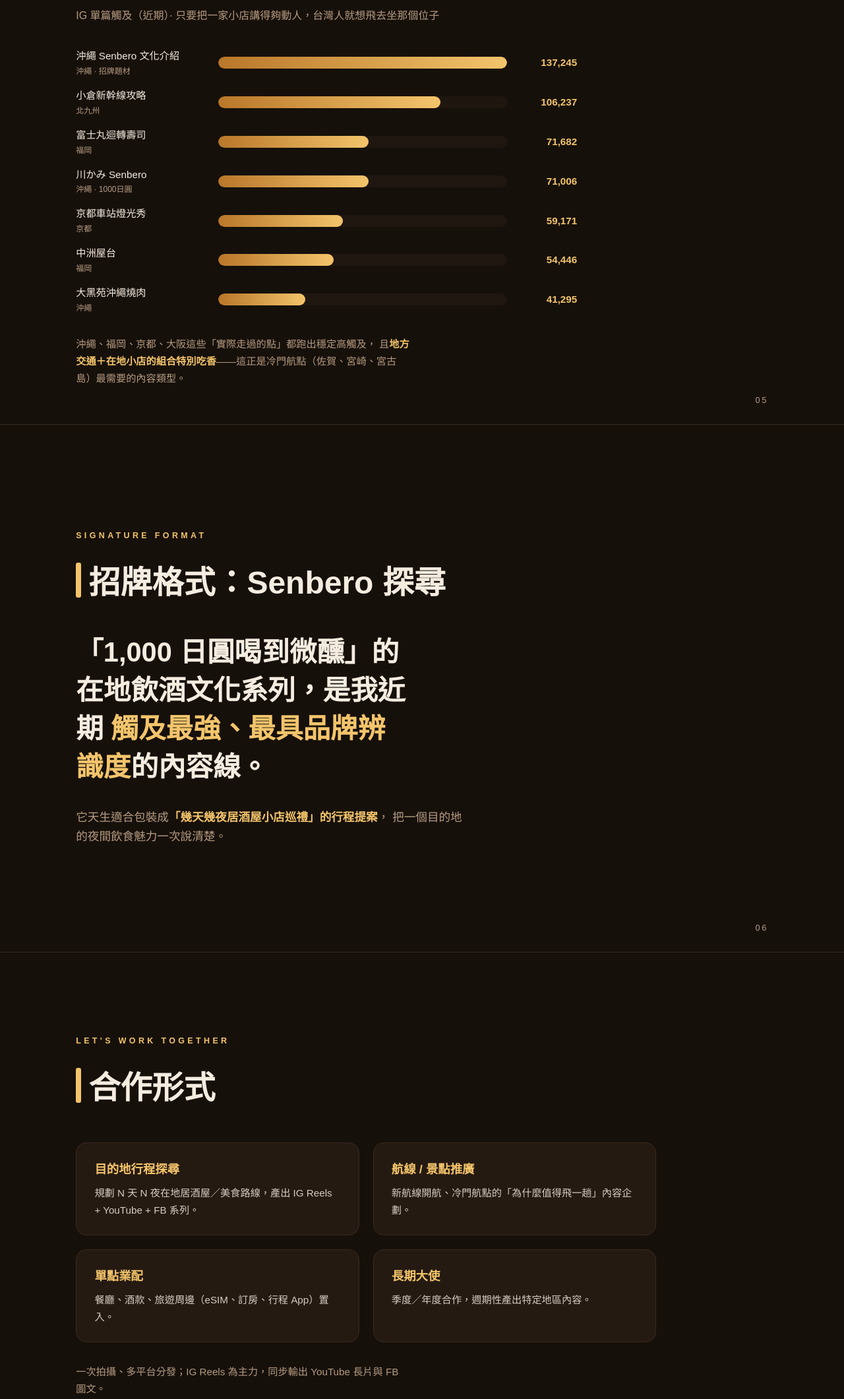
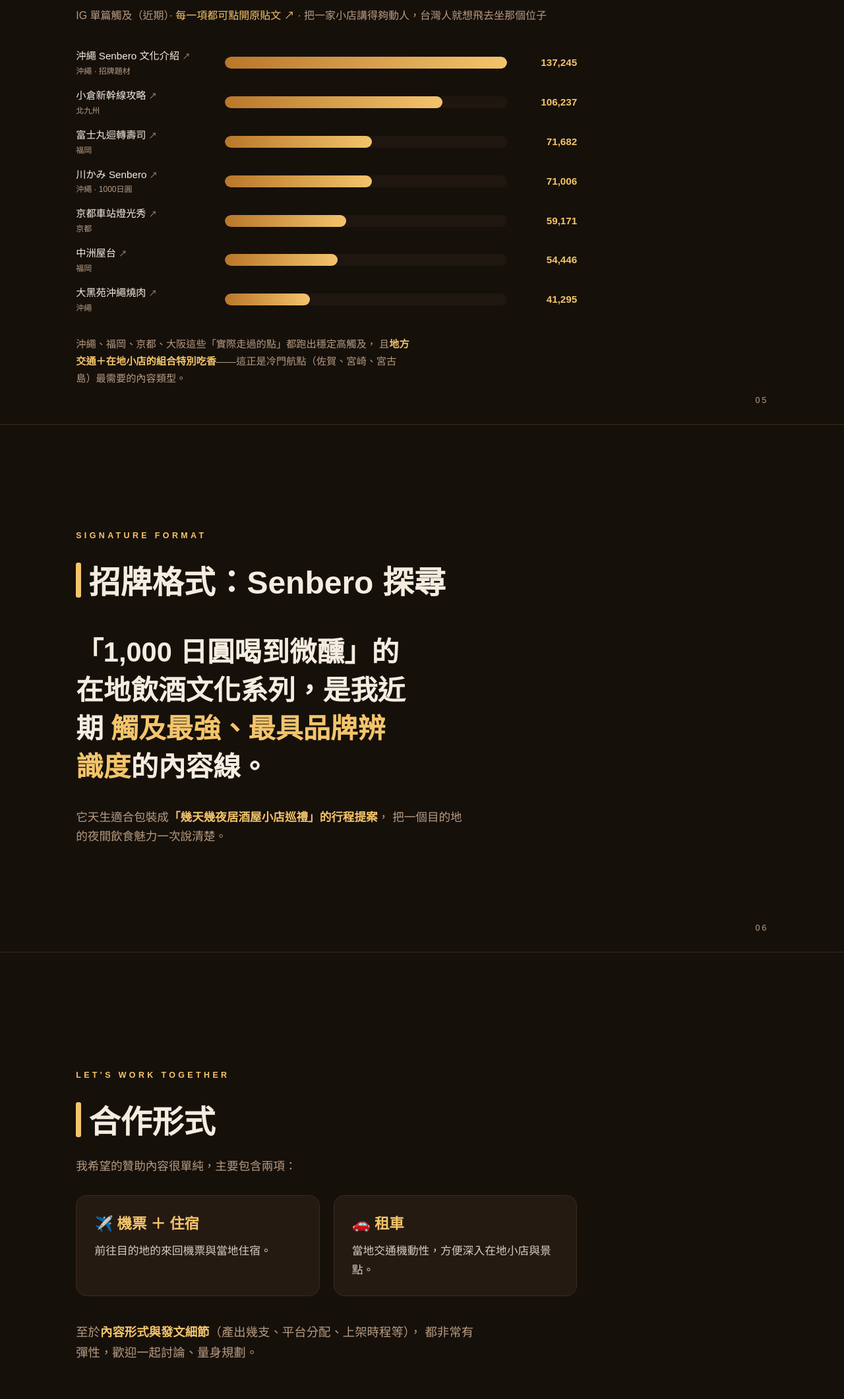
Before and after one commit to kevinhuang-repo/media-kit, a plain HTML site: page index.html in a window 1280 px wide. Shown: the part 3381-5502 px from the top of the page at 66% size. Drawn offline with Linux system fonts and the light colour scheme.

Commit message:
Track-record posts clickable, contact items hyperlinked, simplify collaboration to flights+stay+car

```diff
--- a/index.html
+++ b/index.html
@@ -76,7 +76,12 @@
 
   /* japan bars */
   .bars{margin-top:2.2rem;display:flex;flex-direction:column;gap:.85rem;max-width:760px}
-  .barrow{display:grid;grid-template-columns:200px 1fr 90px;align-items:center;gap:1rem}
+  .barrow{display:grid;grid-template-columns:210px 1fr 90px;align-items:center;gap:1rem;
+    text-decoration:none;color:inherit;transition:transform .15s ease;cursor:pointer}
+  .barrow:hover{transform:translateX(5px)}
+  .barrow:hover .name{color:var(--amber2)}
+  .barrow:hover .fill{filter:brightness(1.18)}
+  .barrow .name .ext{color:var(--muted);font-weight:400;font-size:.8em}
   .barrow .name{font-size:.95rem;color:var(--cream)}
   .barrow .name small{color:var(--muted);display:block;font-size:.75rem}
   .track{height:18px;background:var(--bg2);border-radius:9px;overflow:hidden}
@@ -98,6 +103,8 @@
   /* contact */
   .contact{background:linear-gradient(160deg,#1c140d,#120c07)}
   .contact .lines{margin-top:2rem;font-size:1.15rem;line-height:2.4}
+  .contact .lines a{color:var(--cream);text-decoration:none;border-bottom:1px solid var(--line);transition:border-color .15s,color .15s}
+  .contact .lines a:hover{color:var(--amber2);border-bottom-color:var(--amber2)}
   .contact .lines b{color:var(--amber2);margin-right:1rem;letter-spacing:.1em;
     display:inline-block;width:120px}
   .hint{position:fixed;bottom:1.2rem;left:50%;transform:translateX(-50%);
@@ -209,15 +216,16 @@
   <section class="slide">
     <div class="kicker">Proven in Japan</div>
     <h2><span class="bar"></span>日本在地內容實績</h2>
-    <p style="color:var(--muted);margin-top:.4rem">IG 單篇觸及（近期）· 只要把一家小店講得夠動人，台灣人就想飛去坐那個位子</p>
+    <p style="color:var(--muted);margin-top:.4rem">IG 單篇觸及（近期）·
+      <span style="color:var(--amber2)">每一項都可點開原貼文 ↗</span> · 把一家小店講得夠動人，台灣人就想飛去坐那個位子</p>
     <div class="bars">
-      <div class="barrow"><div class="name">沖繩 Senbero 文化介紹<small>沖繩 · 招牌題材</small></div><div class="track"><div class="fill" style="width:100%"></div></div><div class="val">137,245</div></div>
-      <div class="barrow"><div class="name">小倉新幹線攻略<small>北九州</small></div><div class="track"><div class="fill" style="width:77%"></div></div><div class="val">106,237</div></div>
-      <div class="barrow"><div class="name">富士丸迴轉壽司<small>福岡</small></div><div class="track"><div class="fill" style="width:52%"></div></div><div class="val">71,682</div></div>
-      <div class="barrow"><div class="name">川かみ Senbero<small>沖繩 · 1000日圓</small></div><div class="track"><div class="fill" style="width:52%"></div></div><div class="val">71,006</div></div>
-      <div class="barrow"><div class="name">京都車站燈光秀<small>京都</small></div><div class="track"><div class="fill" style="width:43%"></div></div><div class="val">59,171</div></div>
-      <div class="barrow"><div class="name">中洲屋台<small>福岡</small></div><div class="track"><div class="fill" style="width:40%"></div></div><div class="val">54,446</div></div>
-      <div class="barrow"><div class="name">大黑苑沖繩燒肉<small>沖繩</small></div><div class="track"><div class="fill" style="width:30%"></div></div><div class="val">41,295</div></div>
+      <a class="barrow" href="https://www.instagram.com/reel/DX9b-ZppVAN/" target="_blank" rel="noopener"><div class="name">沖繩 Senbero 文化介紹 <span class="ext">↗</span><small>沖繩 · 招牌題材</small></div><div class="track"><div class="fill" style="width:100%"></div></div><div class="val">137,245</div></a>
+      <a class="barrow" href="https://www.instagram.com/reel/DQY9l28iYaG/" target="_blank" rel="noopener"><div class="name">小倉新幹線攻略 <span class="ext">↗</span><small>北九州</small></div><div class="track"><div class="fill" style="width:77%"></div></div><div class="val">106,237</div></a>
+      <a class="barrow" href="https://www.instagram.com/reel/DP8fgYBiXNQ/" target="_blank" rel="noopener"><div class="name">富士丸迴轉壽司 <span class="ext">↗</span><small>福岡</small></div><div class="track"><div class="fill" style="width:52%"></div></div><div class="val">71,682</div></a>
+      <a class="barrow" href="https://www.instagram.com/reel/DYhI4FApEUR/" target="_blank" rel="noopener"><div class="name">川かみ Senbero <span class="ext">↗</span><small>沖繩 · 1000日圓</small></div><div class="track"><div class="fill" style="width:52%"></div></div><div class="val">71,006</div></a>
+      <a class="barrow" href="https://www.instagram.com/reel/DS45mLVCbUK/" target="_blank" rel="noopener"><div class="name">京都車站燈光秀 <span class="ext">↗</span><small>京都</small></div><div class="track"><div class="fill" style="width:43%"></div></div><div class="val">59,171</div></a>
+      <a class="barrow" href="https://www.instagram.com/reel/DQ1A1blCcri/" target="_blank" rel="noopener"><div class="name">中洲屋台 <span class="ext">↗</span><small>福岡</small></div><div class="track"><div class="fill" style="width:40%"></div></div><div class="val">54,446</div></a>
+      <a class="barrow" href="https://www.instagram.com/reel/DYUUhE4Jjfl/" target="_blank" rel="noopener"><div class="name">大黑苑沖繩燒肉 <span class="ext">↗</span><small>沖繩</small></div><div class="track"><div class="fill" style="width:30%"></div></div><div class="val">41,295</div></a>
     </div>
     <p class="note">沖繩、福岡、京都、大阪這些「實際走過的點」都跑出穩定高觸及，
       且<strong style="color:var(--amber2)">地方交通＋在地小店的組合特別吃香</strong>——這正是冷門航點（佐賀、宮崎、宮古島）最需要的內容類型。</p>
@@ -243,13 +251,14 @@
   <section class="slide">
     <div class="kicker">Let's work together</div>
     <h2><span class="bar"></span>合作形式</h2>
-    <div class="offers">
-      <div class="offer"><h4>目的地行程探尋</h4><p>規劃 N 天 N 夜在地居酒屋／美食路線，產出 IG Reels + YouTube + FB 系列。</p></div>
-      <div class="offer"><h4>航線 / 景點推廣</h4><p>新航線開航、冷門航點的「為什麼值得飛一趟」內容企劃。</p></div>
-      <div class="offer"><h4>單點業配</h4><p>餐廳、酒款、旅遊周邊（eSIM、訂房、行程 App）置入。</p></div>
-      <div class="offer"><h4>長期大使</h4><p>季度／年度合作，週期性產出特定地區內容。</p></div>
+    <p style="color:var(--muted);margin-top:.3rem;font-size:1.1rem">我希望的贊助內容很單純，主要包含兩項：</p>
+    <div class="offers" style="grid-template-columns:repeat(2,1fr);max-width:760px;margin-top:1.8rem">
+      <div class="offer"><h4 style="font-size:1.4rem">✈️ 機票 ＋ 住宿</h4><p style="font-size:1.05rem">前往目的地的來回機票與當地住宿。</p></div>
+      <div class="offer"><h4 style="font-size:1.4rem">🚗 租車</h4><p style="font-size:1.05rem">當地交通機動性，方便深入在地小店與景點。</p></div>
     </div>
-    <p class="note">一次拍攝、多平台分發；IG Reels 為主力，同步輸出 YouTube 長片與 FB 圖文。</p>
+    <p class="note" style="font-size:1.15rem;margin-top:2.4rem">
+      至於<strong style="color:var(--amber2)">內容形式與發文細節</strong>（產出幾支、平台分配、上架時程等），
+      都非常有彈性，歡迎一起討論、量身規劃。</p>
     <div class="pagenum">07</div>
   </section>
 
@@ -259,10 +268,10 @@
     <h2 style="font-size:clamp(2rem,4.5vw,3.4rem)">想讓台灣人對一個地方<br>產生「下班就想訂機票」的衝動？</h2>
     <p class="slogan" style="margin-top:1.2rem">那是我的專長。</p>
     <div class="lines">
-      <div><b>EMAIL</b> 5minsotsumami@gmail.com</div>
-      <div><b>INSTAGRAM</b> instagram.com/5minsotsumami</div>
-      <div><b>FACEBOOK</b> facebook.com/5minsotsumami</div>
-      <div><b>YOUTUBE</b> youtube.com/@5mins</div>
+      <div><b>EMAIL</b> <a href="mailto:5minsotsumami@gmail.com">5minsotsumami@gmail.com</a></div>
+      <div><b>INSTAGRAM</b> <a href="https://www.instagram.com/5minsotsumami/" target="_blank" rel="noopener">instagram.com/5minsotsumami</a></div>
+      <div><b>FACEBOOK</b> <a href="https://www.facebook.com/5minsotsumami/" target="_blank" rel="noopener">facebook.com/5minsotsumami</a></div>
+      <div><b>YOUTUBE</b> <a href="https://www.youtube.com/@5mins" target="_blank" rel="noopener">youtube.com/@5mins</a></div>
       <div><b>署名</b> 小黃 Kevin</div>
     </div>
     <div class="slogan" style="margin-top:2.5rem">不將就，需要講究。</div>
```
